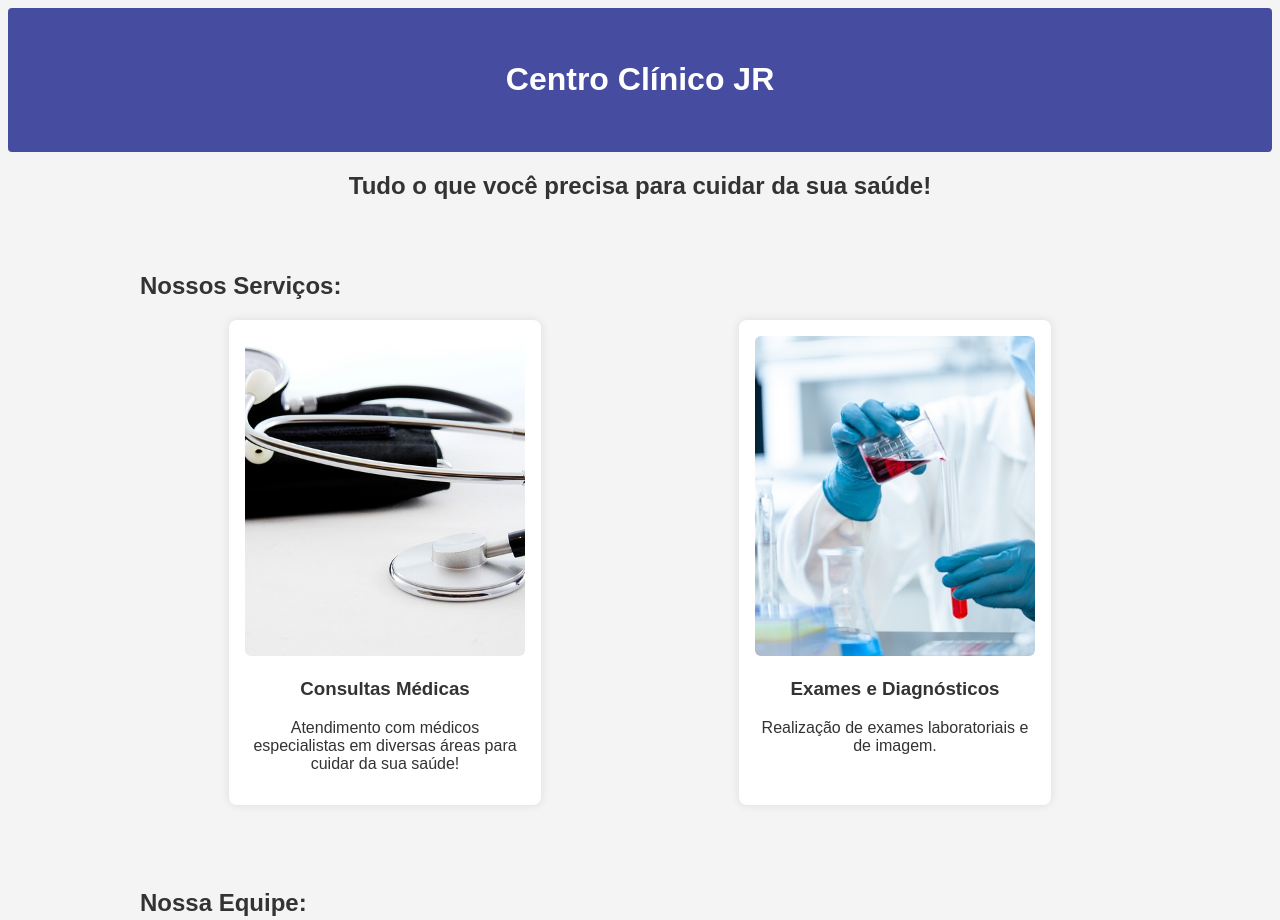
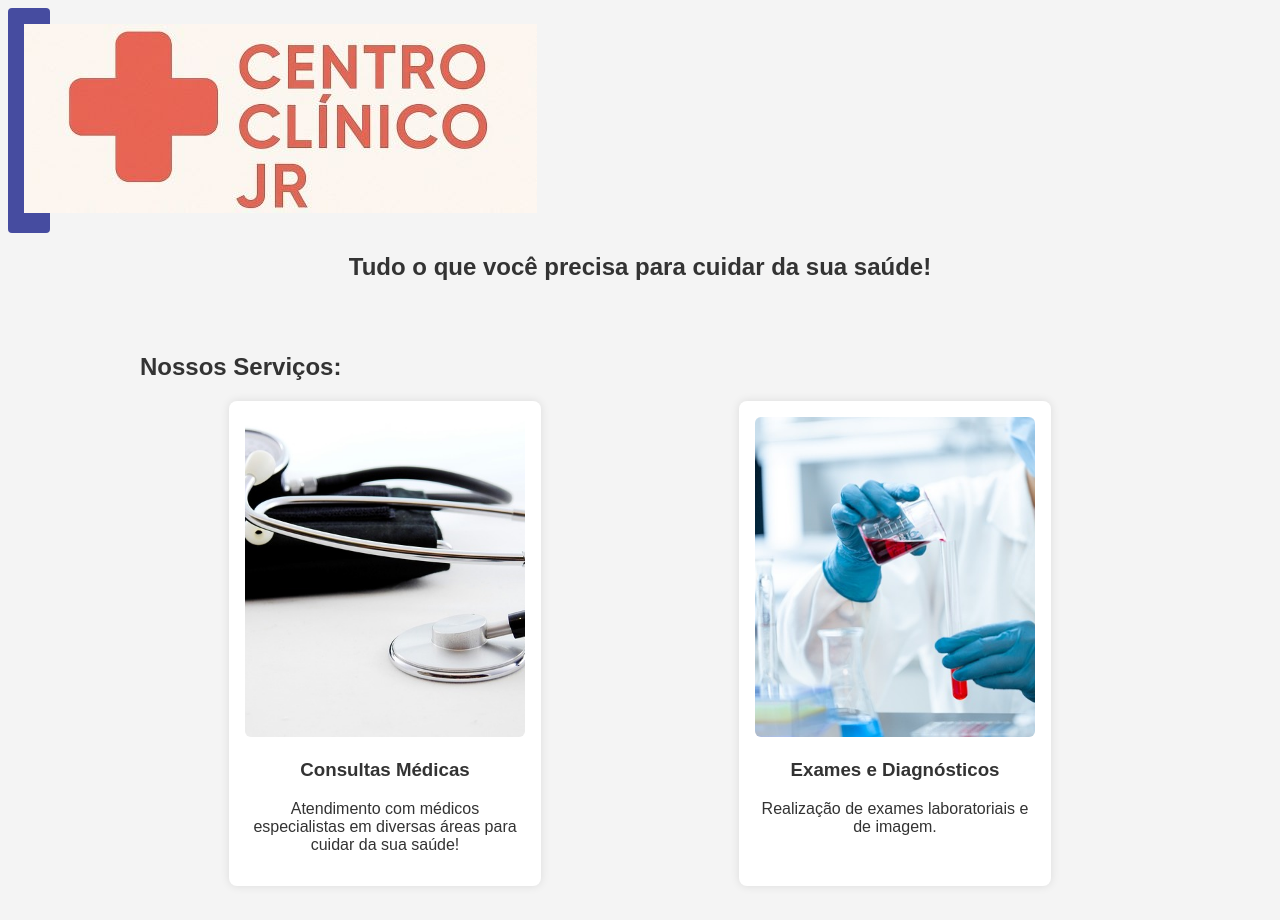
Before and after one commit to Rosa-Junior/landingpage, a plain HTML site: page index.html in a window 1280 px wide. Shown: the top 920 px of the page. Drawn offline with Linux system fonts and the light colour scheme.

Commit message:
Add header image

```diff
--- a/index.html
+++ b/index.html
@@ -9,7 +9,7 @@
 <body>
 
     <header>
-        <h1>Centro Clínico JR</h1>
+        <img src="img/logo.jpg" alt="Logo">
     </header>
 
     <header2>
--- a/style.css
+++ b/style.css
@@ -10,7 +10,8 @@ header {
     background-color: #464ca0;
     color: white;
     text-align: center;
-    padding: 2em 1em;
+    max-width: 10px;
+    padding: 1em;
     border-radius: 4px;
 }
 
```
Also changed, not shown: img/logo.jpg (added).
